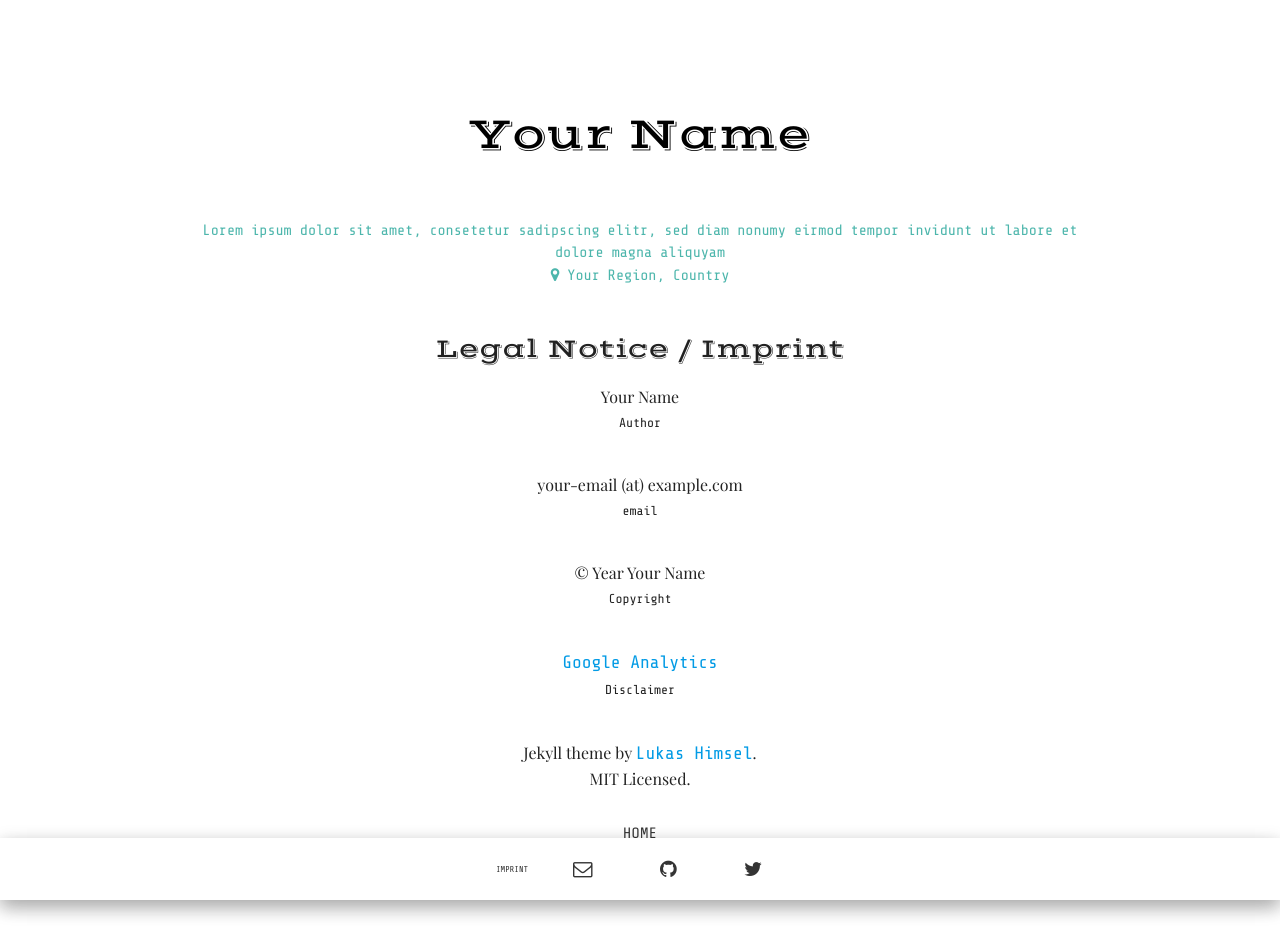
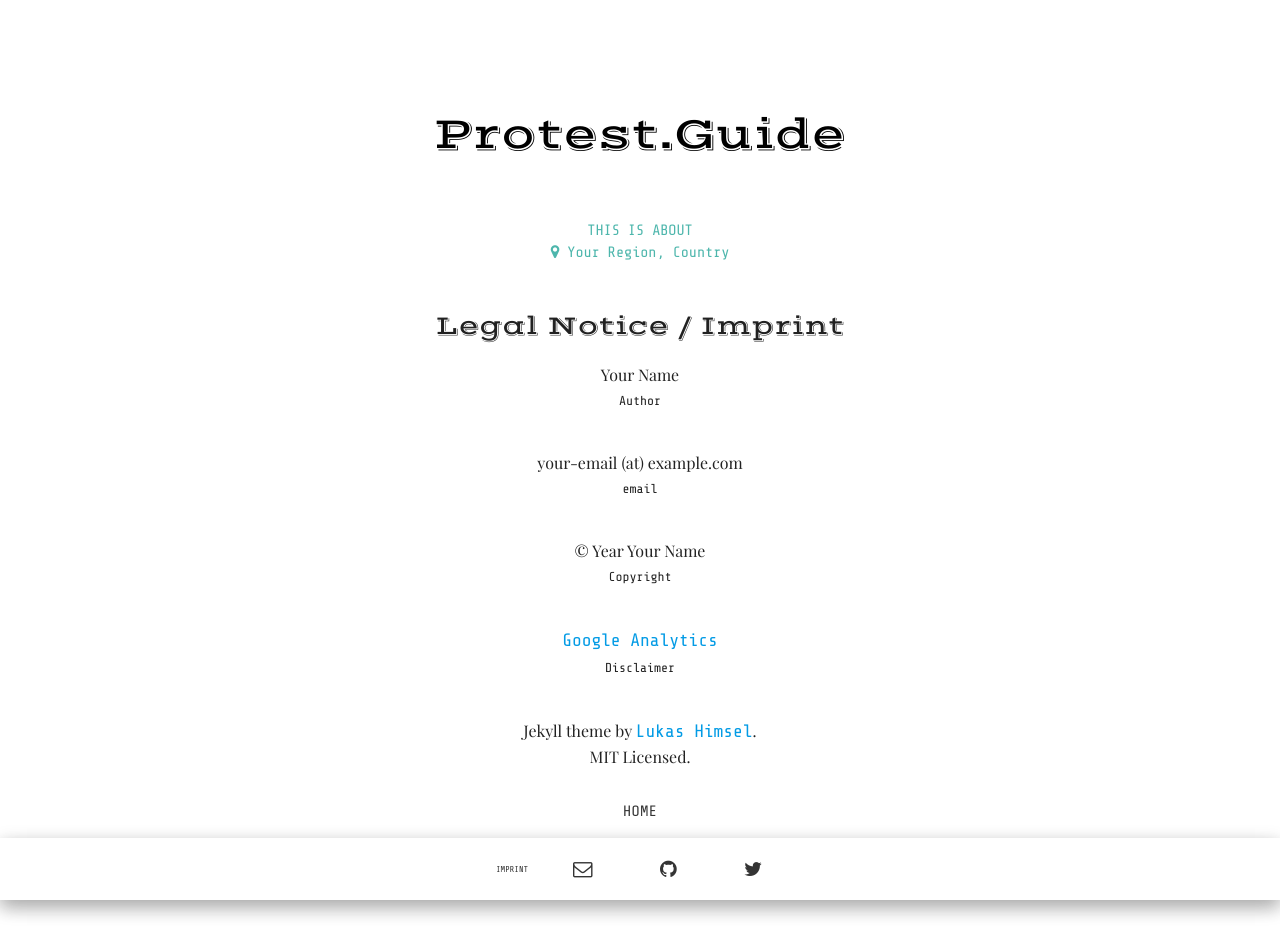
Before and after one commit to hurtstotouchfire/protest.guide, a Jekyll site: the page built from imprint.html, in a window 1280 px wide. Built offline with Jekyll 4.4.1, drawn with Linux system fonts in a browser that asks for light colours; some web fonts are replaced; after the commit the page ends 919 px from its top, so only the background shows below that.

Commit message:
Minor edits

```diff
--- a/_config.yml
+++ b/_config.yml
@@ -1,14 +1,14 @@
-title: "Your Name"
-description: "Lorem ipsum dolor sit amet, consetetur sadipscing elitr, sed diam nonumy eirmod tempor invidunt ut labore et dolore magna aliquyam"
-about: "Lorem ipsum dolor sit amet, consetetur sadipscing elitr, sed diam nonumy eirmod tempor invidunt ut labore et dolore magna aliquyam"
+title: "Protest.Guide"
+description: "THIS IS DESCRIPTION"
+about: "THIS IS ABOUT"
 location: "Your Region, Country"
 email: your-email@example.com
 baseurl: "/material-theme"
 
-url: "http://himsel.me" # replace by your site's url
-twitter_username: your-name
-github_username:  lukas-h
-author: "Your Name"
+url: "http://actsecure.org/protest.guide/" # replace by your site's url
+twitter_username: actsecure
+github_username:  actsecure
+author: "actsecure"
 
 # google analytics tracking code, please change the value
 g_analytics: ""
```
